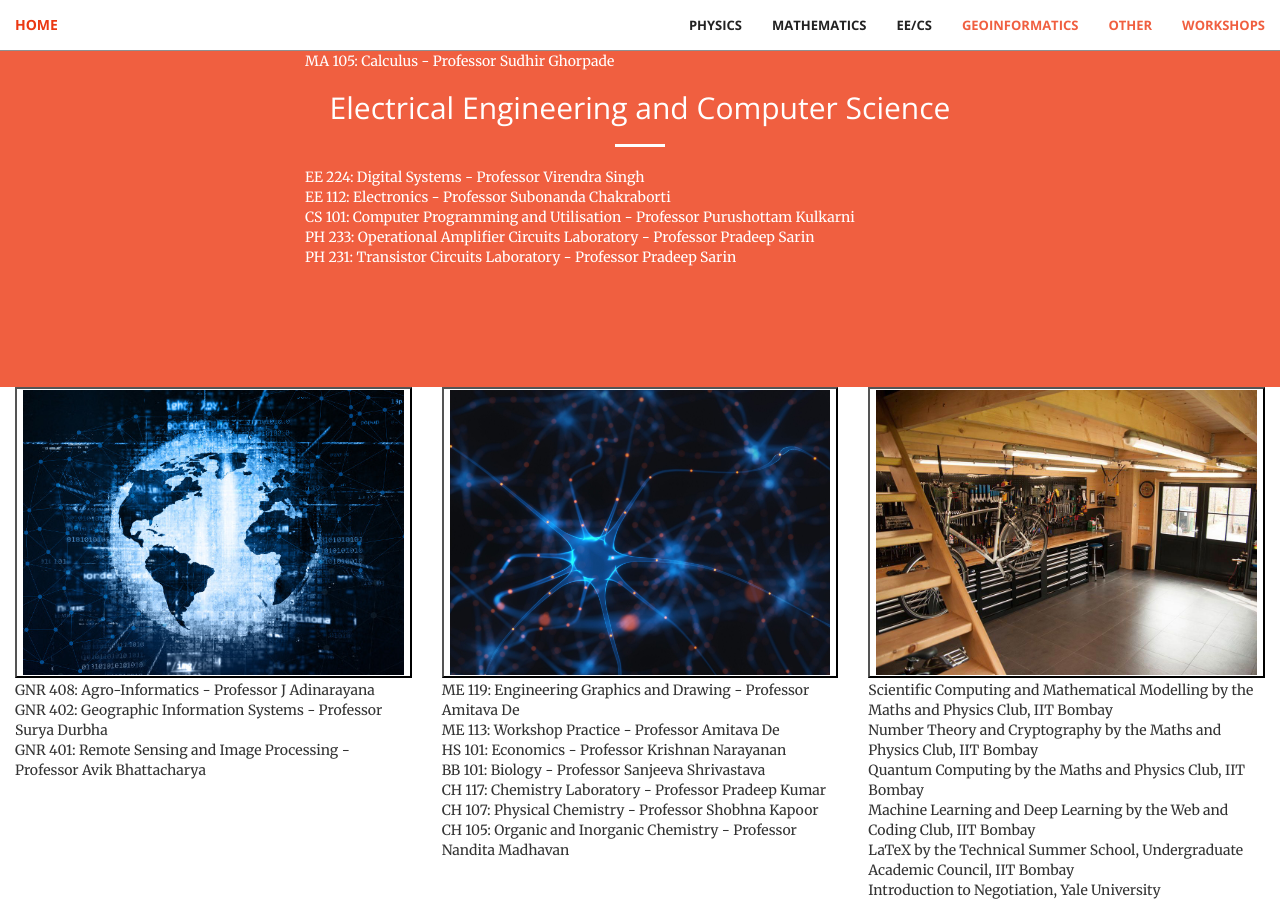
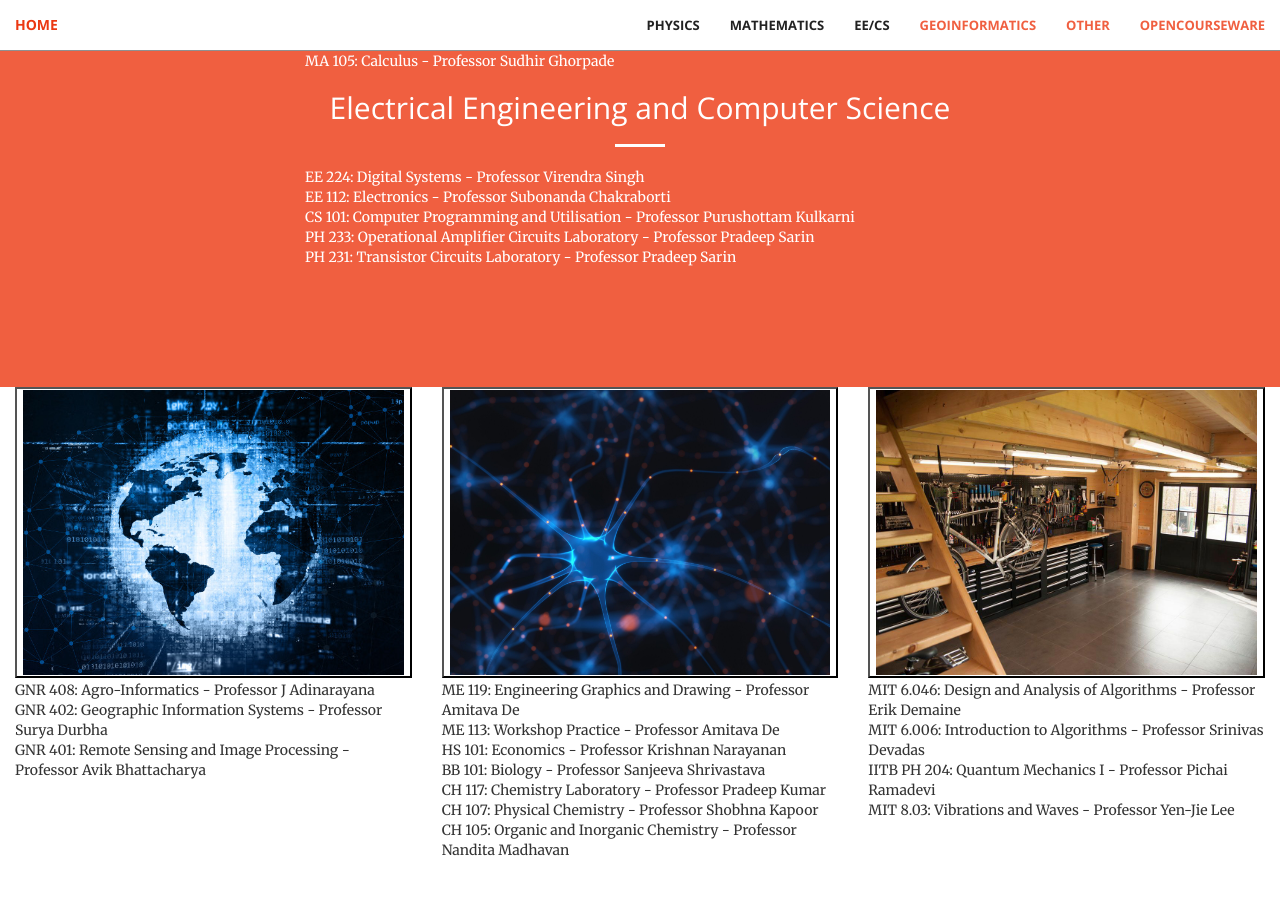
Before and after one commit to aravindbharathi/aravindbharathi.github.io, a Jekyll site: the page courses/index.html, which Jekyll copies as it is, in a window 1280 px wide and 900 px high, scrolled down 1757 px. Built offline with Jekyll 4.4.1, drawn with Linux system fonts in a browser that asks for light colours; after the commit the page ends 2617 px from its top, so only the background shows below that.

Commit message:
Update index.html

```diff
--- a/courses/index.html
+++ b/courses/index.html
@@ -81,7 +81,7 @@
                         <a class="page-scroll" href="#portfolio2">Other</a>
                     </li>
                     <li>
-                        <a class="page-scroll" href="#portfolio2">Workshops</a>
+                        <a class="page-scroll" href="#portfolio2">OpenCourseWare</a>
                     </li>
                 </ul>
             </div>
@@ -270,22 +270,27 @@
                     <div class="portfolio-box-caption">
                         <div class="portfolio-box-caption-content">
                             <div class="project-category text-faded">
-                                Workshops
+                                OpenCourseWare
                             </div>
                             <div class="project-name">
-                                and Bootcamps
+                                and NPTEL
                             </div>
                         </div>
                     </div>
                   </button>
                 </a>
                   <div id="myDIV6">
-                Scientific Computing and Mathematical Modelling by the Maths and Physics Club, IIT Bombay<br>
+                    MIT 6.046: Design and Analysis of Algorithms - Professor Erik Demaine<br>
+                    MIT 6.006: Introduction to Algorithms - Professor Srinivas Devadas<br>
+                    IITB PH 204: Quantum Mechanics I - Professor Pichai Ramadevi<br>
+                    MIT 8.03: Vibrations and Waves - Professor Yen-Jie Lee
+
+                <!--Scientific Computing and Mathematical Modelling by the Maths and Physics Club, IIT Bombay<br>
                 Number Theory and Cryptography by the Maths and Physics Club, IIT Bombay<br>
                 Quantum Computing by the Maths and Physics Club, IIT Bombay<br>
                 Machine Learning and Deep Learning by the Web and Coding Club, IIT Bombay<br>
                 LaTeX by the Technical Summer School, Undergraduate Academic Council, IIT Bombay<br>
-                Introduction to Negotiation, Yale University<br>
+                Introduction to Negotiation, Yale University<br-->
                   </div>
             </div>
             </div>
```
